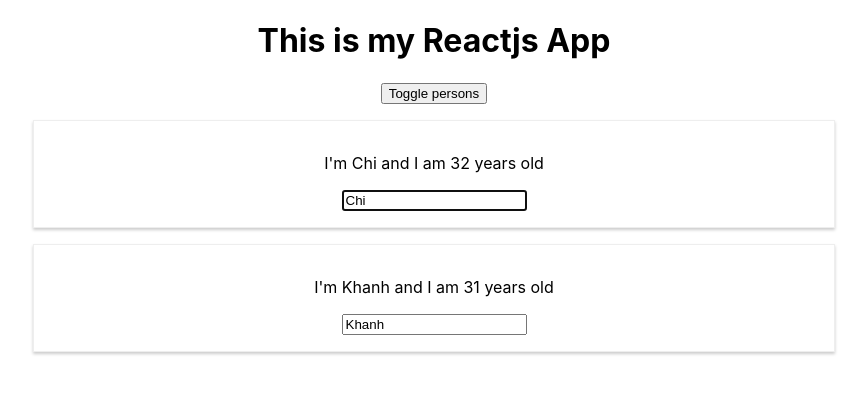
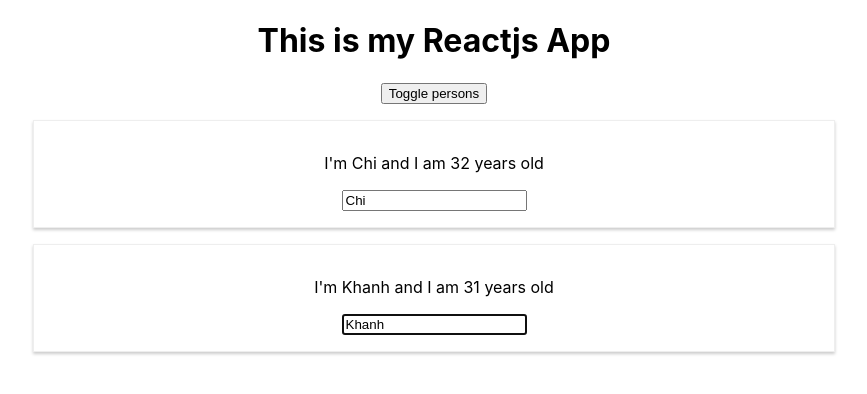
Before and after one commit to chidang/learn-reactjs-2, a React (Create React App) app: page / in a window 1280 px wide. Both pictures are taken after a click on the button "Toggle persons". Shown: the top 394 px of the page, without its empty margins (206-1073 px from the left). Built offline with nearby package versions, Linux system fonts and the light colour scheme.

Commit message:
Using Refs: Add focus to last input

```diff
--- a/src/components/Persons/Person/Person.js
+++ b/src/components/Persons/Person/Person.js
@@ -3,8 +3,14 @@
 
 class Person extends Component {
 
+  constructor(props){
+    super(props);
+    this.inputElementRef = React.createRef();
+  }
+
   componentDidMount(){
-    document.querySelector('input').focus();
+    // this.inputElement.focus();
+    this.inputElementRef.current.focus();
   }
 
   render(){
@@ -16,6 +22,8 @@
           type="text"
           onChange={this.props.changed}
           value={this.props.name}
+          // ref={(inputEl) => {this.inputElement = inputEl;}}
+          ref={this.inputElementRef}
         />
       </div>
     )
```
